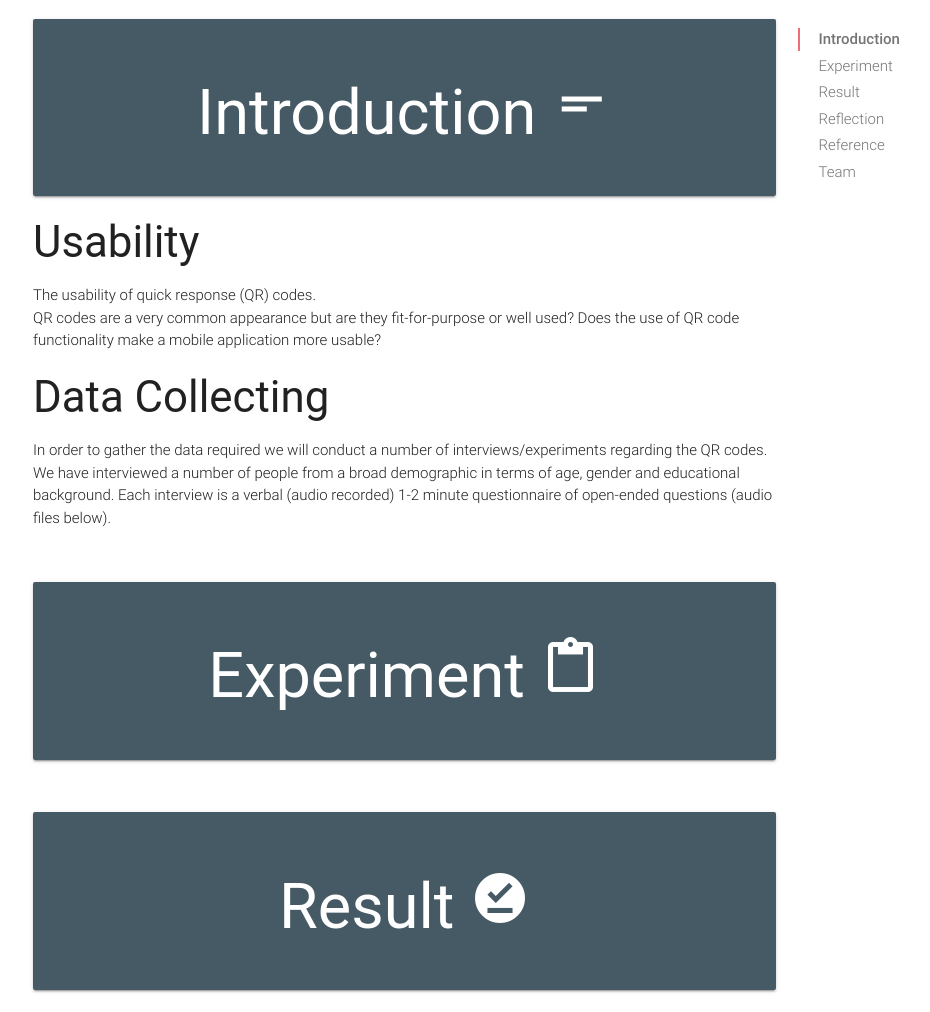
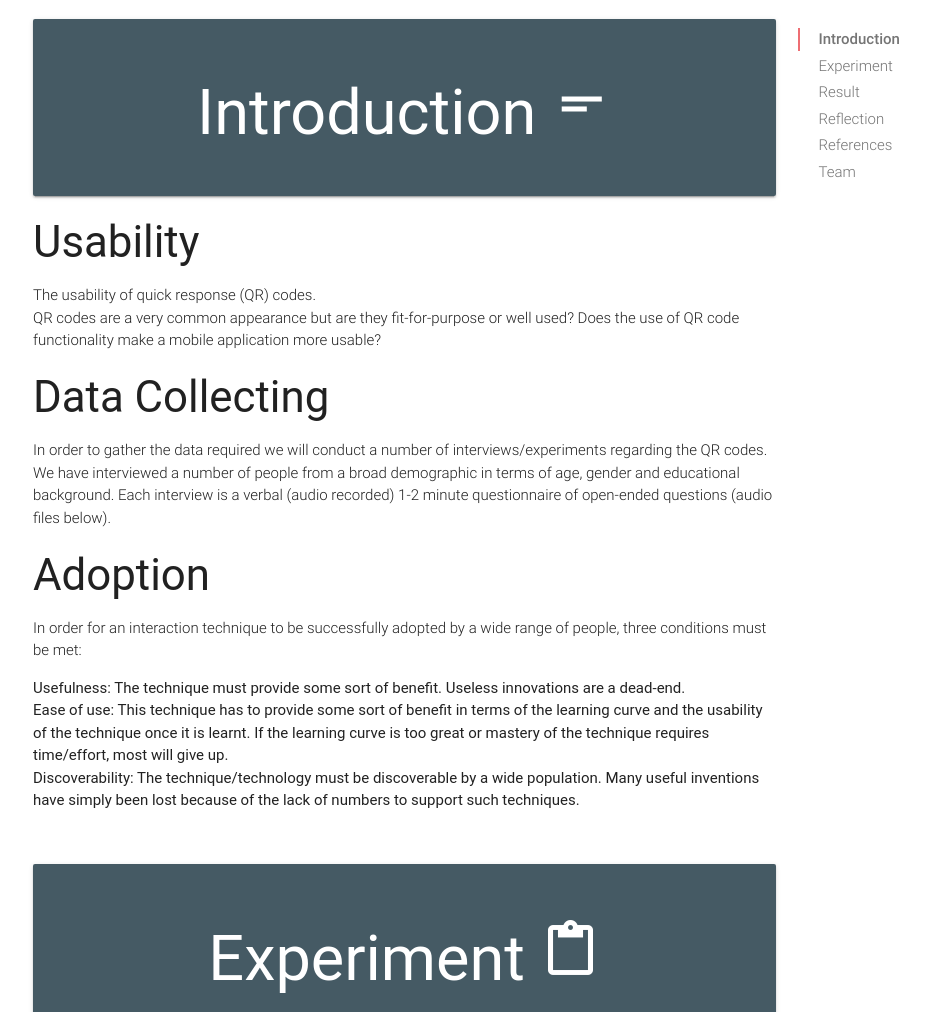
Before and after one commit to andrecowie/hci-assignment-2, a plain HTML site: page application/index.html in a window 1280 px wide. Shown: the part 304-1316 px from the top of the page, without its empty margins (159-1089 px from the left). Drawn offline with nearby package versions, Linux system fonts and the light colour scheme; a web font is replaced by a local one.

Commit message:
added adoption in the introduction

```diff
--- a/application/index.html
+++ b/application/index.html
@@ -1,6 +1,7 @@
 <!DOCTYPE html>
  <html>
    <head>
+     <title> QR Code Usability Test </title>
      <!--Import Google Icon Font-->
      <link href="https://fonts.googleapis.com/icon?family=Material+Icons" rel="stylesheet">
      <!--Import materialize.css-->
@@ -33,6 +34,15 @@
          <h3>Data Collecting</h3>
          <p class="flow-text" style="font-size: 1rem;">
            In order to gather the data required we will conduct a number of interviews/experiments regarding the QR codes. We have interviewed a number of people from a broad demographic in terms of age, gender and educational background. Each interview is a verbal (audio recorded) 1-2 minute questionnaire of open-ended questions (audio files below).
+         </p>
+		 <h3>Adoption</h3>
+         <p class="flow-text" style="font-size: 1rem;">
+           In order for an interaction technique to be successfully adopted by a wide range of people, three conditions must be met:
+           <ul style="list-style-type:circle">
+            <li> Usefulness: The technique must provide some sort of benefit. Useless innovations are a dead-end. </li>
+            <li> Ease of use: This technique has to provide some sort of benefit in terms of the learning curve and the usability of the technique once it is learnt. If the learning curve is too great or mastery of the technique requires time/effort, most will give up.</li>
+            <li> Discoverability: The technique/technology must be discoverable by a wide population. Many useful inventions have simply been lost because of the lack of numbers to support such techniques.</li>
+           </ul>
          </p>
        </div>
 
@@ -85,7 +95,7 @@
            <li><a href="#experiment">Experiment</a></li>
            <li><a href="#result">Result</a></li>
            <li><a href="#reflection">Reflection</a></li>
-           <li><a href="#reference">Reference</a></li>
+           <li><a href="#reference">References</a></li>
            <li><a href="#team">Team</a></li>
 
          </ul>
```
